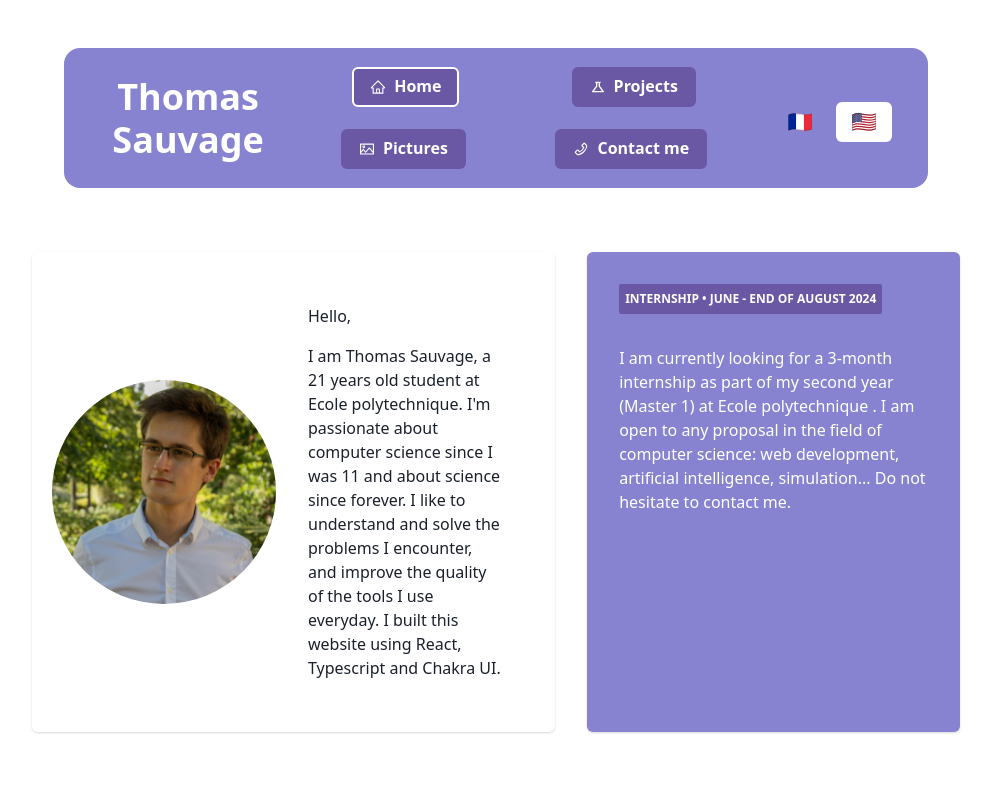
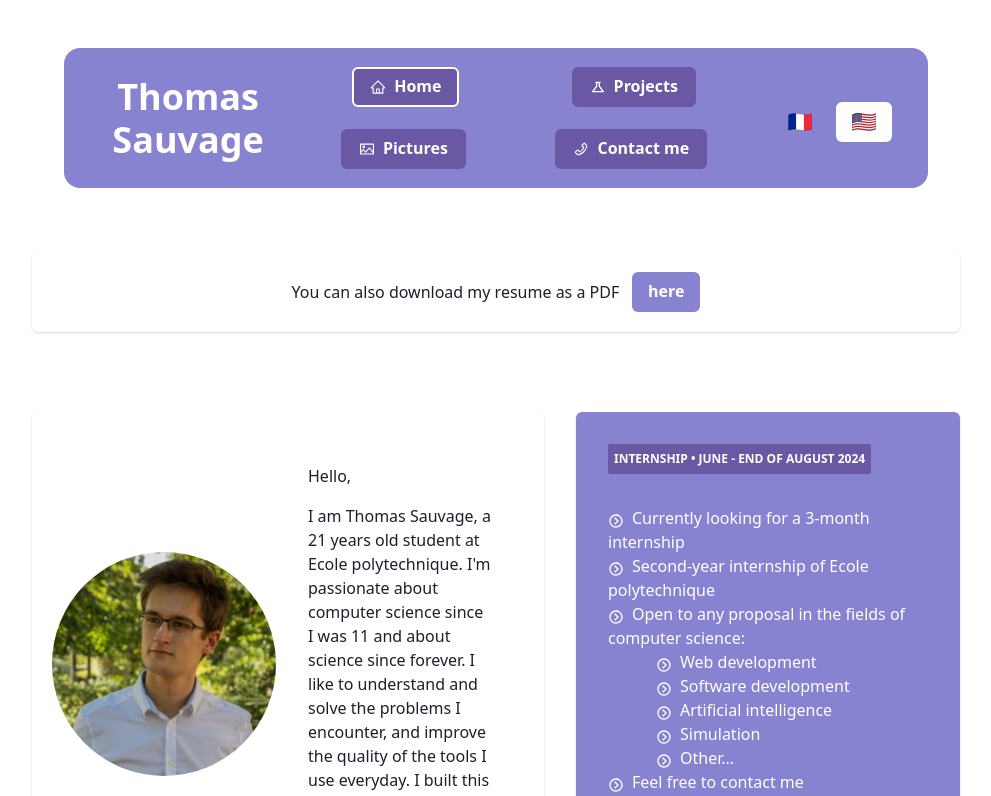
Before and after one commit to ThomasSauvage/react-website, a React (Create React App) app in the folder website/: page /#/ in a window 1280 px wide. Shown: the top 796 px of the page, without its empty margins (144-1135 px from the left). Built offline with nearby package versions, Linux system fonts and the light colour scheme.

Commit message:
Better internship presentation

```diff
--- a/website/src/components/List.tsx
+++ b/website/src/components/List.tsx
@@ -4,11 +4,16 @@ import { TextL, TextLanguage } from "../utils/Language";
 
 type LItemLProps = Omit<ListItemProps, "children"> & {
   children: TextLanguage;
+  iconColor?: string;
 };
 
-export const LItemL = ({ children, ...props }: LItemLProps) => (
+export const LItemL = ({
+  children,
+  iconColor = "veryAccent",
+  ...props
+}: LItemLProps) => (
   <ListItem {...props}>
-    <ListIcon as={BiChevronRightCircle} color="veryAccent" />
+    <ListIcon as={BiChevronRightCircle} color={iconColor} />
     <TextL as="span">{children}</TextL>
   </ListItem>
 );
--- a/website/src/pages/Home/Home.tsx
+++ b/website/src/pages/Home/Home.tsx
@@ -2,11 +2,13 @@ import { Accordion, Grid } from "@chakra-ui/react";
 import { Academic } from "./Academic";
 import { Experiences } from "./Experiences";
 import { Intro } from "./Intro";
+import { Print } from "./Print";
 import { Skills } from "./Skills";
 
 export const Home = () => {
   return (
     <Grid alignContent="center" gap="3em">
+      <Print />
       <Intro />
       <Academic />
 
--- a/website/src/pages/Home/Intro.tsx
+++ b/website/src/pages/Home/Intro.tsx
@@ -1,4 +1,5 @@
-import { Badge, Card, CardHeader, Flex, Image } from "@chakra-ui/react";
+import { Badge, Card, CardHeader, Flex, Image, List } from "@chakra-ui/react";
+import { LItemL } from "../../components/List";
 import { Section } from "../../components/Section";
 import { TextL } from "../../utils/Language";
 
@@ -34,7 +35,7 @@ export const Intro = () => {
         </Flex>
       </Section>
 
-      <Card background="accent" margin="1em">
+      <Card background="accent" margin="1em" minWidth="40%">
         <CardHeader>
           <Badge
             variant="subtle"
@@ -51,17 +52,67 @@ export const Intro = () => {
             </TextL>
           </Badge>
         </CardHeader>
-        <TextL
+        <List
           marginRight="2em"
           marginLeft="2em"
           marginBottom="2em"
           color="white"
         >
-          {{
-            fr: "Je suis actuellement à la recherche d'un stage de 3 mois dans le cadre de ma deuxième année à l'Ecole polytechnique. Je suis ouvert à toute proposition dans les domaines de l'informatique: dévelopement web, intelligence artificielle, simulation... N'hésitez pas à me contacter.",
-            en: "I am currently looking for a 3-month internship as part of my second year (Master 1) at Ecole polytechnique . I am open to any proposal in the field of computer science: web development, artificial intelligence, simulation... Do not hesitate to contact me.",
-          }}
-        </TextL>
+          <LItemL iconColor="white">
+            {{
+              fr: "Actuellement à la recherche d'un stage de 3 mois",
+              en: "Currently looking for a 3-month internship",
+            }}
+          </LItemL>
+          <LItemL iconColor="white">
+            {{
+              fr: "Stage de deuxième année de l'Ecole polytechnique",
+              en: "Second-year internship of Ecole polytechnique",
+            }}
+          </LItemL>
+          <LItemL iconColor="white">
+            {{
+              fr: "Ouvert à toute proposition dans les domaines de l'informatique :",
+              en: "Open to any proposal in the fields of computer science:",
+            }}
+          </LItemL>
+          <LItemL iconColor="white" marginLeft="3em">
+            {{
+              fr: "Développement web",
+              en: "Web development",
+            }}
+          </LItemL>
+          <LItemL iconColor="white" marginLeft="3em">
+            {{
+              fr: "Développement de software",
+              en: "Software development",
+            }}
+          </LItemL>
+          <LItemL iconColor="white" marginLeft="3em">
+            {{
+              fr: "Intelligence artificielle",
+              en: "Artificial intelligence",
+            }}
+          </LItemL>
+          <LItemL iconColor="white" marginLeft="3em">
+            {{
+              fr: "Simulation",
+              en: "Simulation",
+            }}
+          </LItemL>
+          <LItemL iconColor="white" marginLeft="3em">
+            {{
+              fr: "Autre...",
+              en: "Other...",
+            }}
+          </LItemL>
+          <LItemL iconColor="white">
+            {{
+              fr: "N'hésitez pas à me contacter",
+              en: "Feel free to contact me",
+            }}
+          </LItemL>
+        </List>
       </Card>
     </Flex>
   );
--- a/website/src/pages/Home/Print.tsx
+++ b/website/src/pages/Home/Print.tsx
@@ -11,8 +11,8 @@ export const Print = () => {
       <Center>
         <TextL as="span" marginRight="0.8em">
           {{
-            fr: "Vous pouvez aussi télécharger mon CV en format PDF en cliquant ",
-            en: "You can also download my resume in PDF format by clicking ",
+            fr: "Vous pouvez aussi télécharger mon CV au format PDF",
+            en: "You can also download my resume as a PDF",
           }}
         </TextL>
         <Link
@@ -22,7 +22,7 @@ export const Print = () => {
           )}.pdf`}
           target="_blank"
         >
-          <Button bg="accent">
+          <Button bg="accent" color="white">
             <TextL as="span">
               {{
                 fr: "ici",
```
